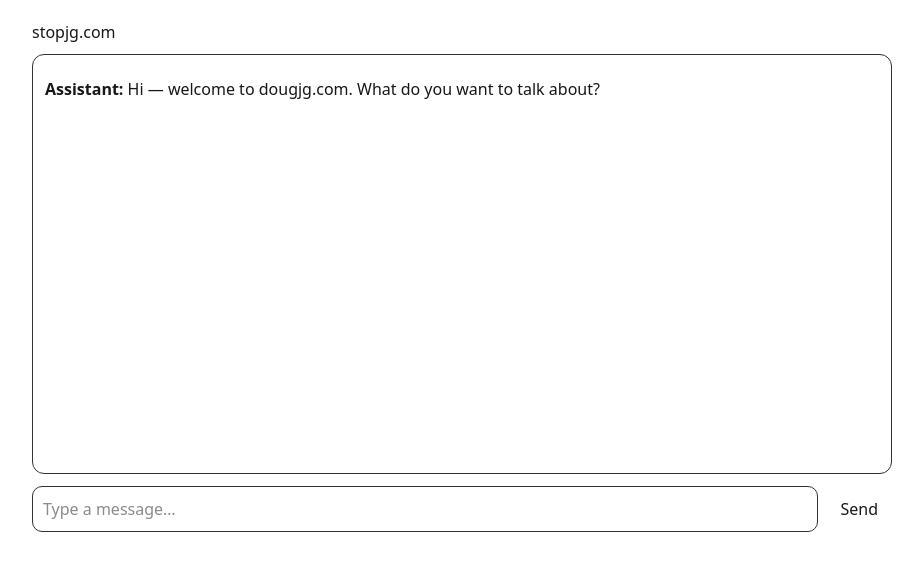
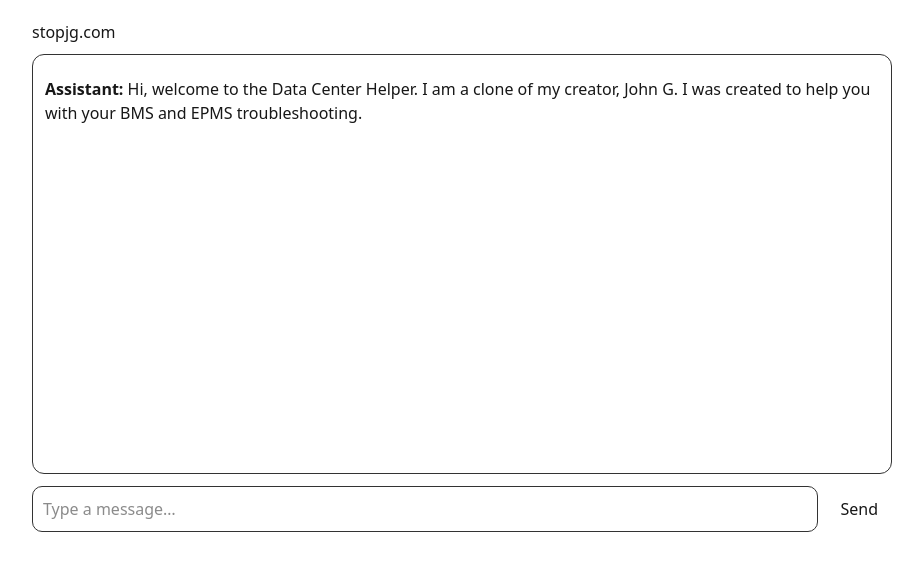
Before and after one commit to johngranholm/stopjg1990, a Next.js app: page / in a window 1280 px wide. Shown: the top 570 px of the page, without its empty margins (178-1101 px from the left). Built offline with nearby package versions, Linux system fonts and the light colour scheme.

Commit message:
Update page.tsx

```diff
--- a/app/page.tsx
+++ b/app/page.tsx
@@ -6,7 +6,7 @@ type Msg = { role: Role; content: string };
 
 export default function Home() {
   const [messages, setMessages] = useState<Msg[]>([
-    { role: "assistant", content: "Hi — welcome to dougjg.com. What do you want to talk about?" },
+    { role: "assistant", content: "Hi, welcome to the Data Center Helper. I am a clone of my creator, John G. I was created to help you with your BMS and EPMS troubleshooting." },
   ]);
   const [text, setText] = useState("");
   const [busy, setBusy] = useState(false);
```
